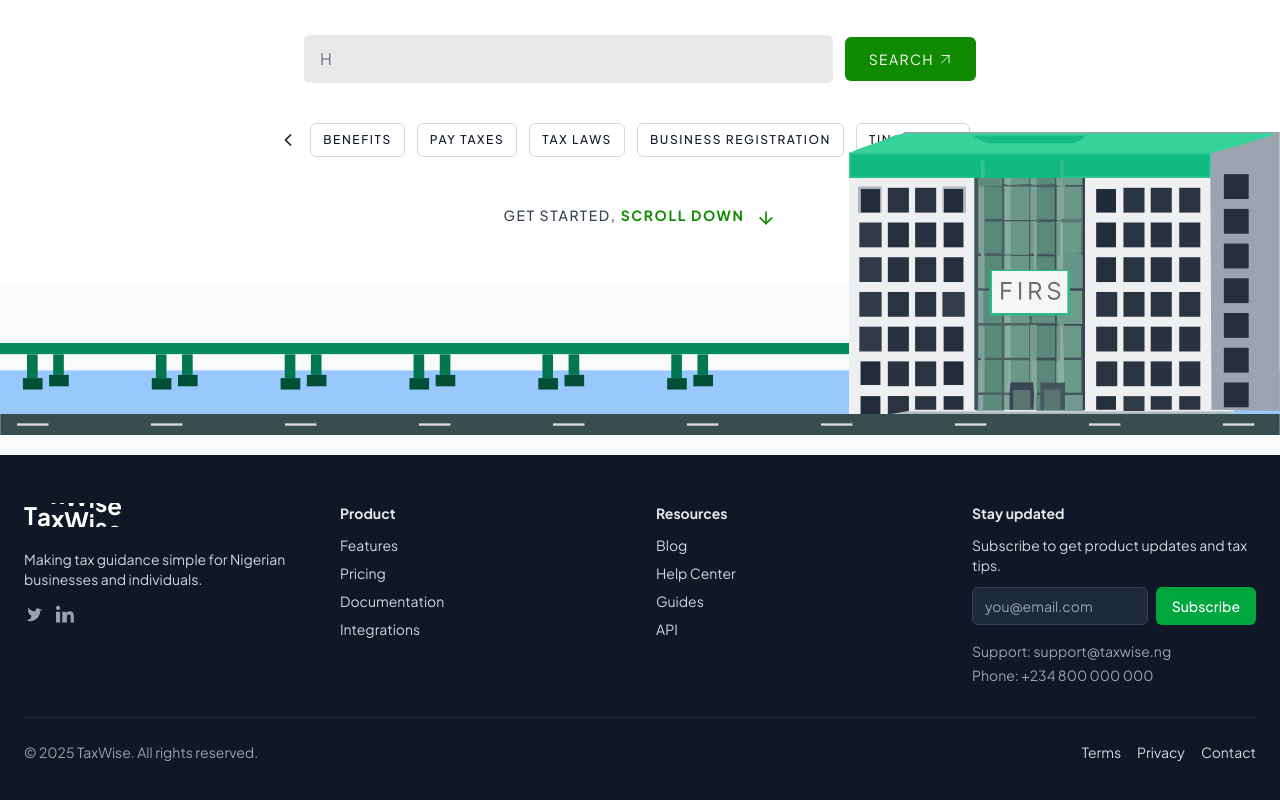
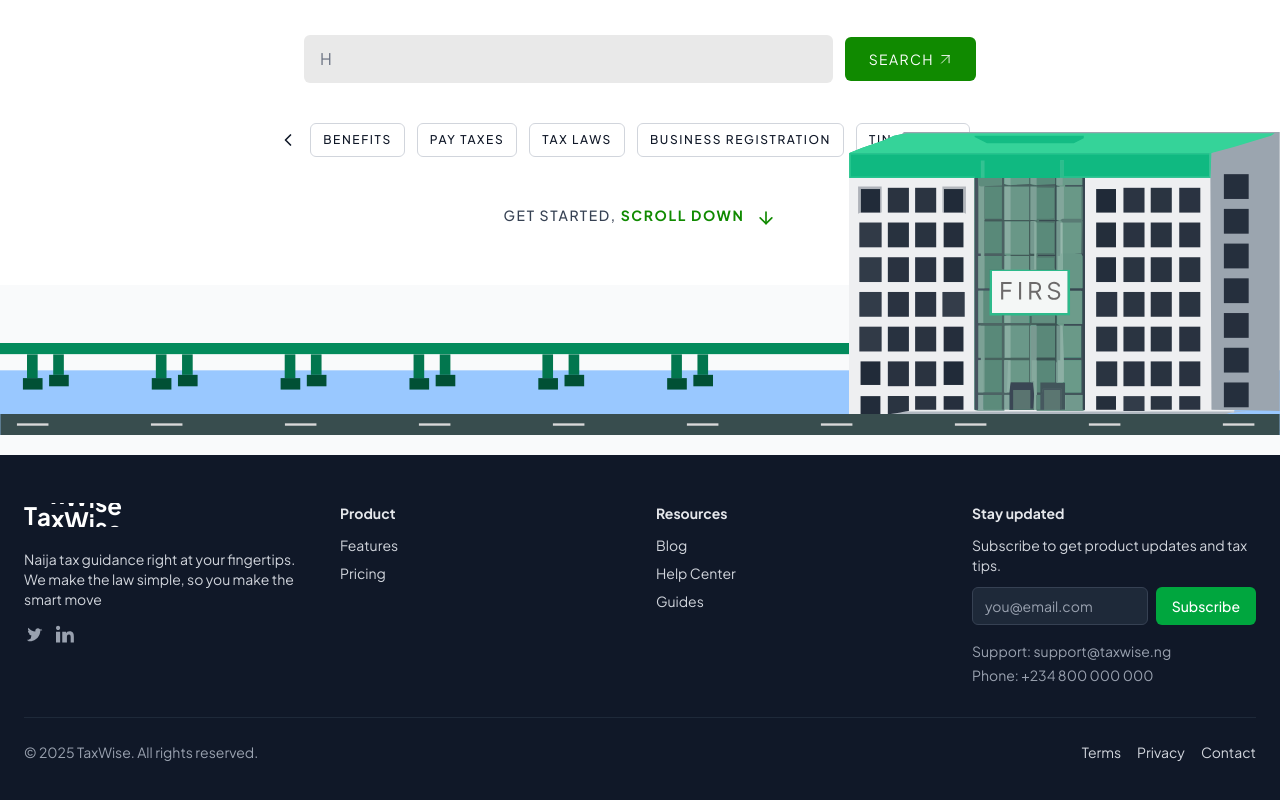
Before and after one commit to fasakinhenry/TaxWise, a React (Vite) app: page / in a window 1280 px wide. Shown: the part 376-1176 px from the top of the page. Built offline with nearby package versions, Linux system fonts and the light colour scheme; no server answers.

Commit message:
docs: make copy corrections to navbar and footer

```diff
--- a/src/components/auth/steps/OTPStep.tsx
+++ b/src/components/auth/steps/OTPStep.tsx
@@ -1,5 +1,10 @@
 import { motion } from 'framer-motion';
 import { useState, useRef, useEffect } from 'react';
+
+// import axios from 'axios';
+// import { useContext, useEffect } from 'react';
+// import { AppContent } from '../../../context/AppContext';
+
 
 interface OTPStepProps {
   email: string;
--- a/src/layouts/Footer/Footer.tsx
+++ b/src/layouts/Footer/Footer.tsx
@@ -35,8 +35,7 @@
               TaxWise
             </FlipText>
             <p className='text-sm text-gray-300'>
-              Making tax guidance simple for Nigerian businesses and
-              individuals.
+              Naija tax guidance right at your fingertips. We make the law simple, so you make the smart move
             </p>
             <div className='flex items-center space-x-3'>
               <a
@@ -99,22 +98,6 @@
                     Pricing
                   </a>
                 </li>
-                <li>
-                  <a
-                    href='/docs'
-                    className='inline-block text-gray-300 motion-safe:transition-all motion-reduce:transition-none duration-200 ease-out transform hover:-translate-y-0.5 hover:tracking-wide hover:text-white focus:-translate-y-0.5 focus:tracking-wide focus:text-white px-0 py-0 focus:outline-none focus:ring-2 focus:ring-green-500 focus:ring-offset-2 rounded'
-                  >
-                    Documentation
-                  </a>
-                </li>
-                <li>
-                  <a
-                    href='/integrations'
-                    className='inline-block text-gray-300 motion-safe:transition-all motion-reduce:transition-none duration-200 ease-out transform hover:-translate-y-0.5 hover:tracking-wide hover:text-white focus:-translate-y-0.5 focus:tracking-wide focus:text-white px-0 py-0 focus:outline-none focus:ring-2 focus:ring-green-500 focus:ring-offset-2 rounded'
-                  >
-                    Integrations
-                  </a>
-                </li>
               </ul>
             </nav>
           </div>
@@ -148,14 +131,6 @@
                     className='inline-block text-gray-300 motion-safe:transition-all motion-reduce:transition-none duration-200 ease-out transform hover:-translate-y-0.5 hover:tracking-wide hover:text-white focus:-translate-y-0.5 focus:tracking-wide focus:text-white px-0 py-0 focus:outline-none focus:ring-2 focus:ring-green-500 focus:ring-offset-2 rounded'
                   >
                     Guides
-                  </a>
-                </li>
-                <li>
-                  <a
-                    href='/api'
-                    className='inline-block text-gray-300 motion-safe:transition-all motion-reduce:transition-none duration-200 ease-out transform hover:-translate-y-0.5 hover:tracking-wide hover:text-white focus:-translate-y-0.5 focus:tracking-wide focus:text-white px-0 py-0 focus:outline-none focus:ring-2 focus:ring-green-500 focus:ring-offset-2 rounded'
-                  >
-                    API
                   </a>
                 </li>
               </ul>
--- a/src/layouts/Navbar/Navbar.tsx
+++ b/src/layouts/Navbar/Navbar.tsx
@@ -54,8 +54,6 @@
     { id: 'learn', label: 'Learn', to: '/learn' },
     { id: 'newsroom', label: 'Newsroom', to: '/newsroom' },
     { id: 'articles', label: 'Articles', to: '/articles' },
-    { id: 'events', label: 'Events', to: '/events' },
-    { id: 'connect', label: 'Connect', to: '/connect' },
   ];
 
   return (
```
